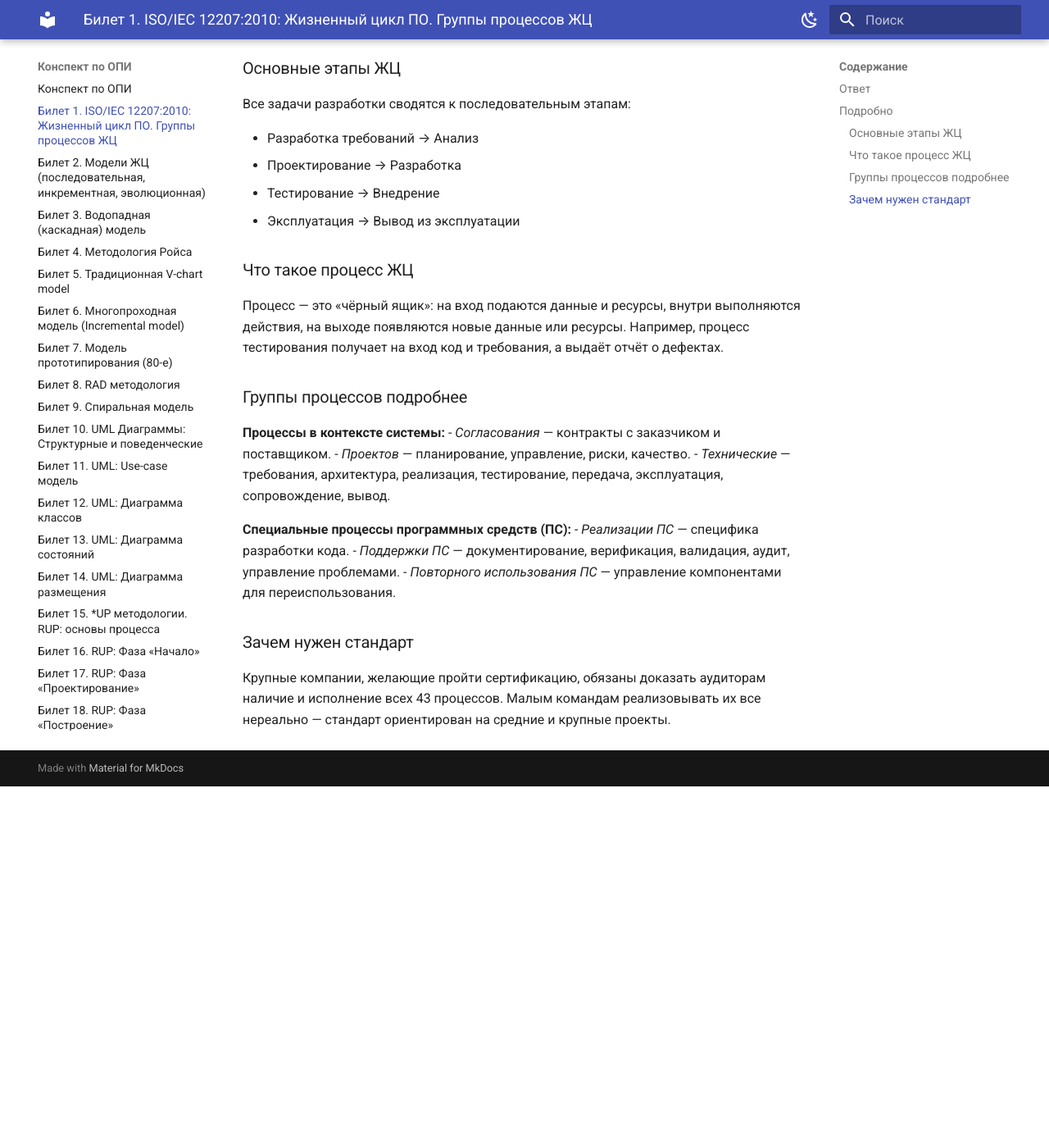
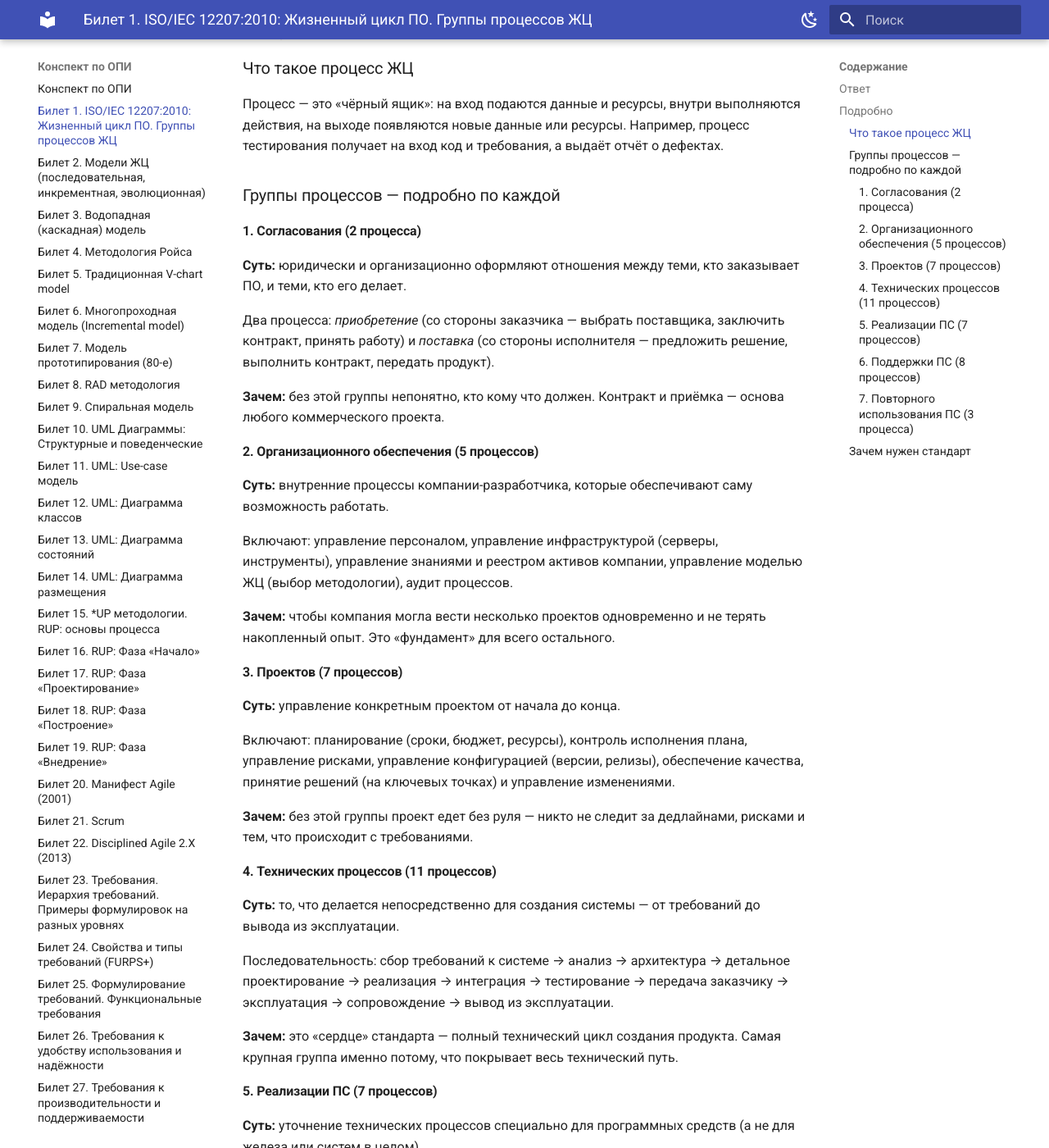
Before and after one commit to artem961/exam-opi-notes, an MkDocs documentation site: the page built from docs/01-iso-12207.md, in a window 1280 px wide and 1400 px high, scrolled down 1641 px. Shown: the whole window at 82% size. Built offline with MkDocs 1.6.1 and Material for MkDocs 9.7.7, drawn with Linux system fonts in a browser that asks for light colours; before the commit the page ends 2600 px from its top, so only the background shows below that; some of the changed text lies outside the part shown.

Commit message:
билет 01: подробно расписать каждую из 7 групп процессов ЖЦ

```diff
--- a/docs/01-iso-12207.md
+++ b/docs/01-iso-12207.md
@@ -26,30 +26,67 @@
 
 ## Подробно
 
-### Основные этапы ЖЦ
-
-Все задачи разработки сводятся к последовательным этапам:
-
-- Разработка требований → Анализ
-- Проектирование → Разработка
-- Тестирование → Внедрение
-- Эксплуатация → Вывод из эксплуатации
-
 ### Что такое процесс ЖЦ
 
 Процесс — это «чёрный ящик»: на вход подаются данные и ресурсы, внутри выполняются действия, на выходе появляются новые данные или ресурсы. Например, процесс тестирования получает на вход код и требования, а выдаёт отчёт о дефектах.
 
-### Группы процессов подробнее
+### Группы процессов — подробно по каждой
 
-**Процессы в контексте системы:**
-- *Согласования* — контракты с заказчиком и поставщиком.
-- *Проектов* — планирование, управление, риски, качество.
-- *Технические* — требования, архитектура, реализация, тестирование, передача, эксплуатация, сопровождение, вывод.
+#### 1. Согласования (2 процесса)
 
-**Специальные процессы программных средств (ПС):**
-- *Реализации ПС* — специфика разработки кода.
-- *Поддержки ПС* — документирование, верификация, валидация, аудит, управление проблемами.
-- *Повторного использования ПС* — управление компонентами для переиспользования.
+**Суть:** юридически и организационно оформляют отношения между теми, кто заказывает ПО, и теми, кто его делает.
+
+Два процесса: *приобретение* (со стороны заказчика — выбрать поставщика, заключить контракт, принять работу) и *поставка* (со стороны исполнителя — предложить решение, выполнить контракт, передать продукт).
+
+**Зачем:** без этой группы непонятно, кто кому что должен. Контракт и приёмка — основа любого коммерческого проекта.
+
+#### 2. Организационного обеспечения (5 процессов)
+
+**Суть:** внутренние процессы компании-разработчика, которые обеспечивают саму возможность работать.
+
+Включают: управление персоналом, управление инфраструктурой (серверы, инструменты), управление знаниями и реестром активов компании, управление моделью ЖЦ (выбор методологии), аудит процессов.
+
+**Зачем:** чтобы компания могла вести несколько проектов одновременно и не терять накопленный опыт. Это «фундамент» для всего остального.
+
+#### 3. Проектов (7 процессов)
+
+**Суть:** управление конкретным проектом от начала до конца.
+
+Включают: планирование (сроки, бюджет, ресурсы), контроль исполнения плана, управление рисками, управление конфигурацией (версии, релизы), обеспечение качества, принятие решений (на ключевых точках) и управление изменениями.
+
+**Зачем:** без этой группы проект едет без руля — никто не следит за дедлайнами, рисками и тем, что происходит с требованиями.
+
+#### 4. Технических процессов (11 процессов)
+
+**Суть:** то, что делается непосредственно для создания системы — от требований до вывода из эксплуатации.
+
+Последовательность: сбор требований к системе → анализ → архитектура → детальное проектирование → реализация → интеграция → тестирование → передача заказчику → эксплуатация → сопровождение → вывод из эксплуатации.
+
+**Зачем:** это «сердце» стандарта — полный технический цикл создания продукта. Самая крупная группа именно потому, что покрывает весь технический путь.
+
+#### 5. Реализации ПС (7 процессов)
+
+**Суть:** уточнение технических процессов специально для программных средств (а не для железа или систем в целом).
+
+Включают: анализ требований к ПО, проектирование архитектуры ПО, детальное проектирование, кодирование, тестирование модулей, интеграцию и тестирование системы ПО.
+
+**Зачем:** технические процессы описывают систему в целом (может включать железо). Эта группа говорит: «а вот как именно это делается для программного кода». Здесь живёт привычная разработчику работа.
+
+#### 6. Поддержки ПС (8 процессов)
+
+**Суть:** параллельные процессы, которые повышают качество и контролируют работу в ходе разработки.
+
+Включают: документирование, управление конфигурацией, верификацию (правильно ли реализовано то, что заложено), валидацию (то ли вообще мы делаем), совместные проверки, аудит, разрешение проблем и обеспечение юзабилити.
+
+**Зачем:** без этой группы ошибки в требованиях или коде находят слишком поздно — когда исправить их дорого. Эти процессы — «страховая сетка».
+
+#### 7. Повторного использования ПС (3 процесса)
+
+**Суть:** управление компонентами, которые можно использовать в нескольких проектах.
+
+Включают: управление библиотекой многократно используемых активов, разработку компонентов с расчётом на переиспользование, управление программой повторного использования.
+
+**Зачем:** разрабатывать одно и то же с нуля для каждого проекта — расточительство. Эта группа помогает компании накапливать и переиспользовать наработки.
 
 ### Зачем нужен стандарт
 
```
